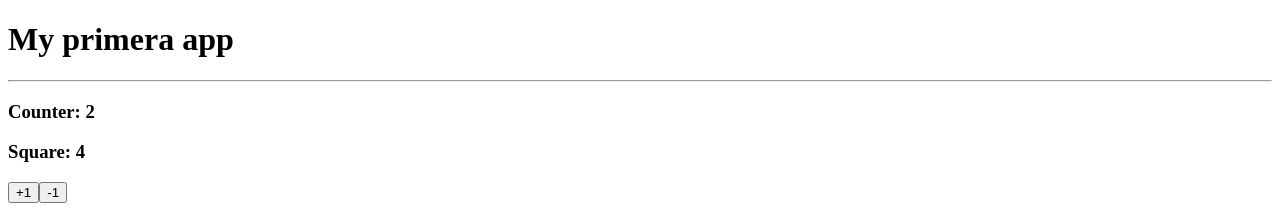
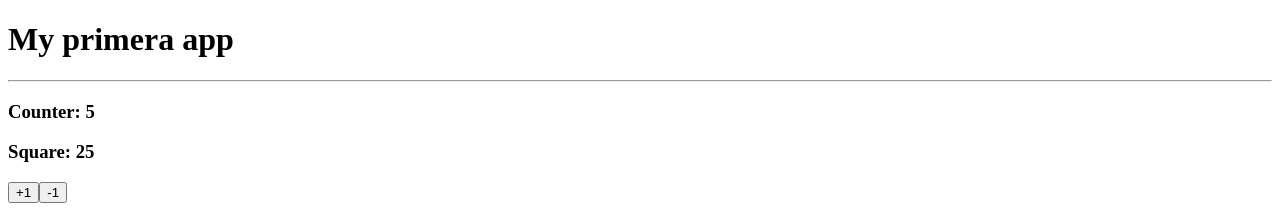
Before and after one commit to rofarinango/vue-repo-tutorial, a Vue app in the folder 03-indecision-app/: page / in a window 1280 px wide. Shown: the top 213 px of the page. Built offline with nearby package versions, Linux system fonts and the light colour scheme; the HTML template or start-up script is replaced by a standard one.

Commit message:
Add defineProps to MyCounter component

```diff
--- a/03-indecision-app/src/App.vue
+++ b/03-indecision-app/src/App.vue
@@ -1,7 +1,7 @@
 <template>
   <h1>My primera app</h1>
   <hr />
-  <MyCounter />
+  <MyCounter :value="5" />
 </template>
 <script lang="ts" setup>
 import MyCounter from './components/MyCounter.vue';
--- a/03-indecision-app/src/components/MyCounter.vue
+++ b/03-indecision-app/src/components/MyCounter.vue
@@ -12,6 +12,12 @@
 <script lang="ts" setup>
 import { computed, ref } from 'vue';
 
-const counter = ref(2);
+interface Props {
+  value?: number;
+}
+
+const props = defineProps<Props>();
+
+const counter = ref(props.value ?? 10);
 const squareCounter = computed(() => counter.value * counter.value);
 </script>
```
